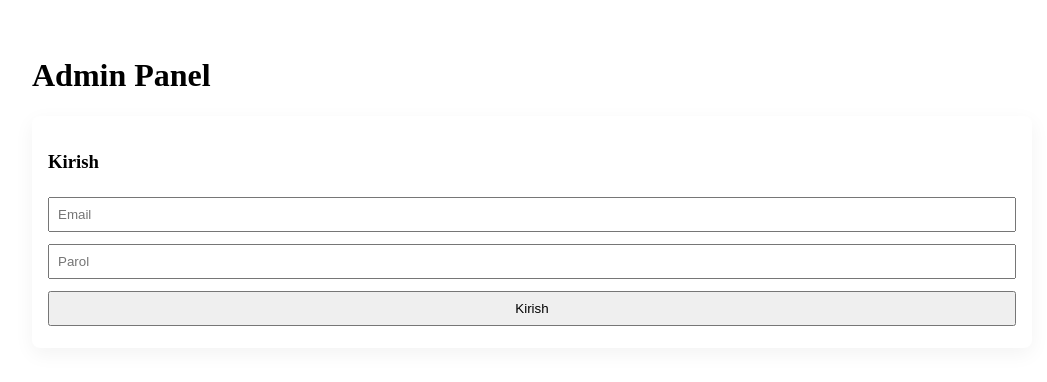
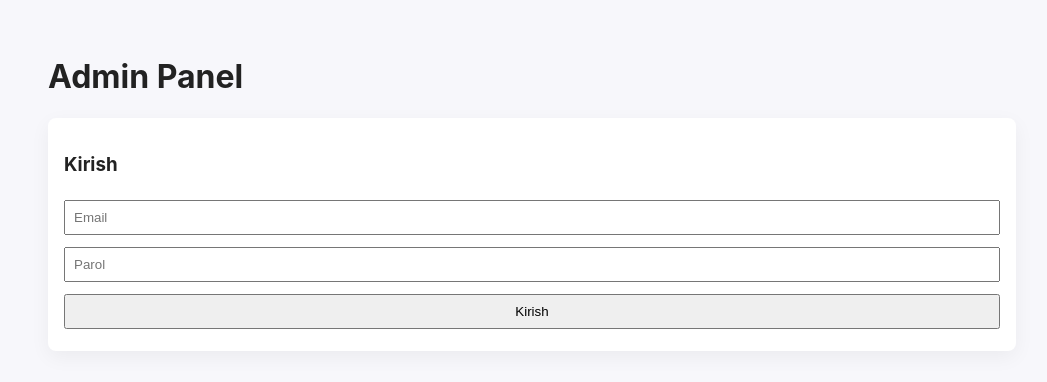
Before and after one commit to ItisSardordev/e-commers, a website: page public/admin.html in a window 1280 px wide. Shown: the whole page, without its empty margins (108-1155 px from the left). Drawn offline with Linux system fonts and the light colour scheme; the site is published under a folder, as on GitHub Pages, so addresses that start at the root find nothing.

Commit message:
teeeeeestsss

```diff
--- a/public/admin.html
+++ b/public/admin.html
@@ -4,7 +4,7 @@
     <meta charset="utf-8" />
     <meta name="viewport" content="width=device-width, initial-scale=1" />
     <title>Admin Panel</title>
-    <link rel="stylesheet" href="/public/styless.css" />
+    <link rel="stylesheet" href="./styless.css" />
     <style>
       /* Soddalashtirilgan styling admin uchun */
       .admin-wrap {
```
